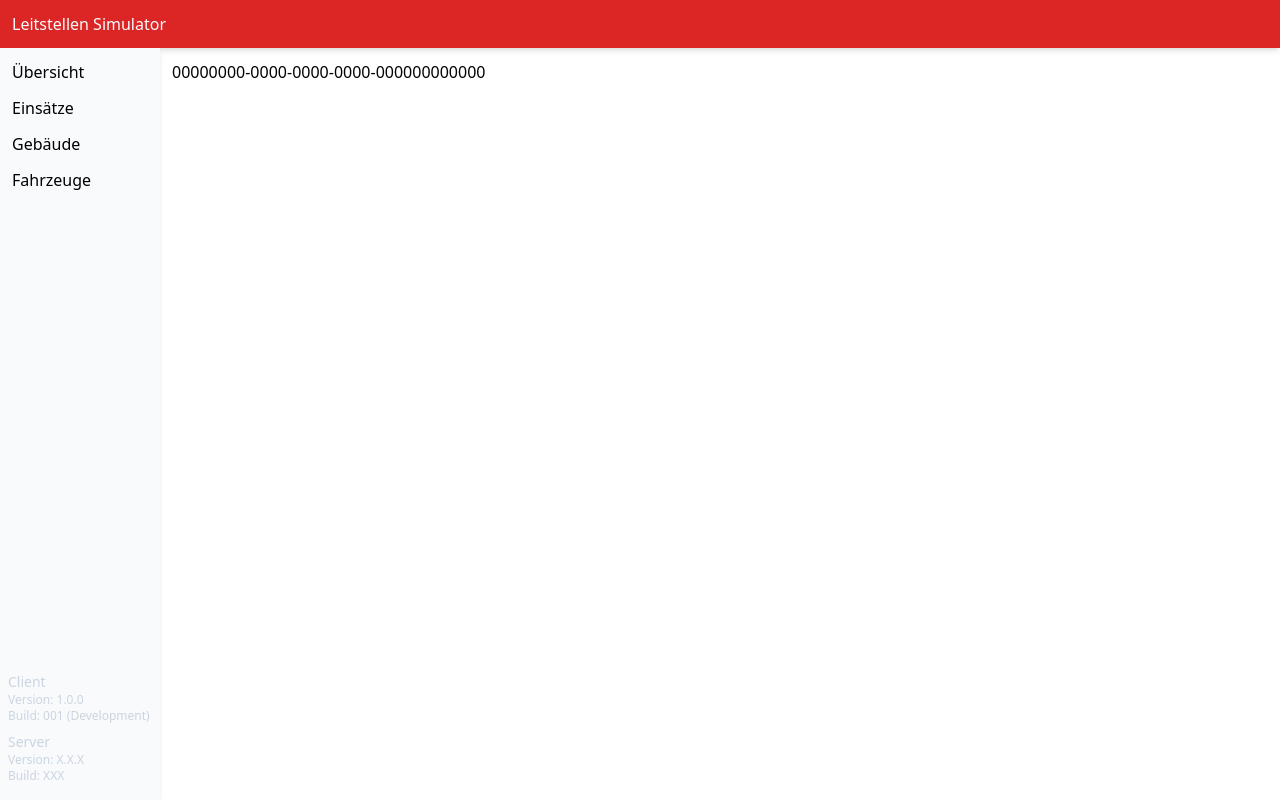
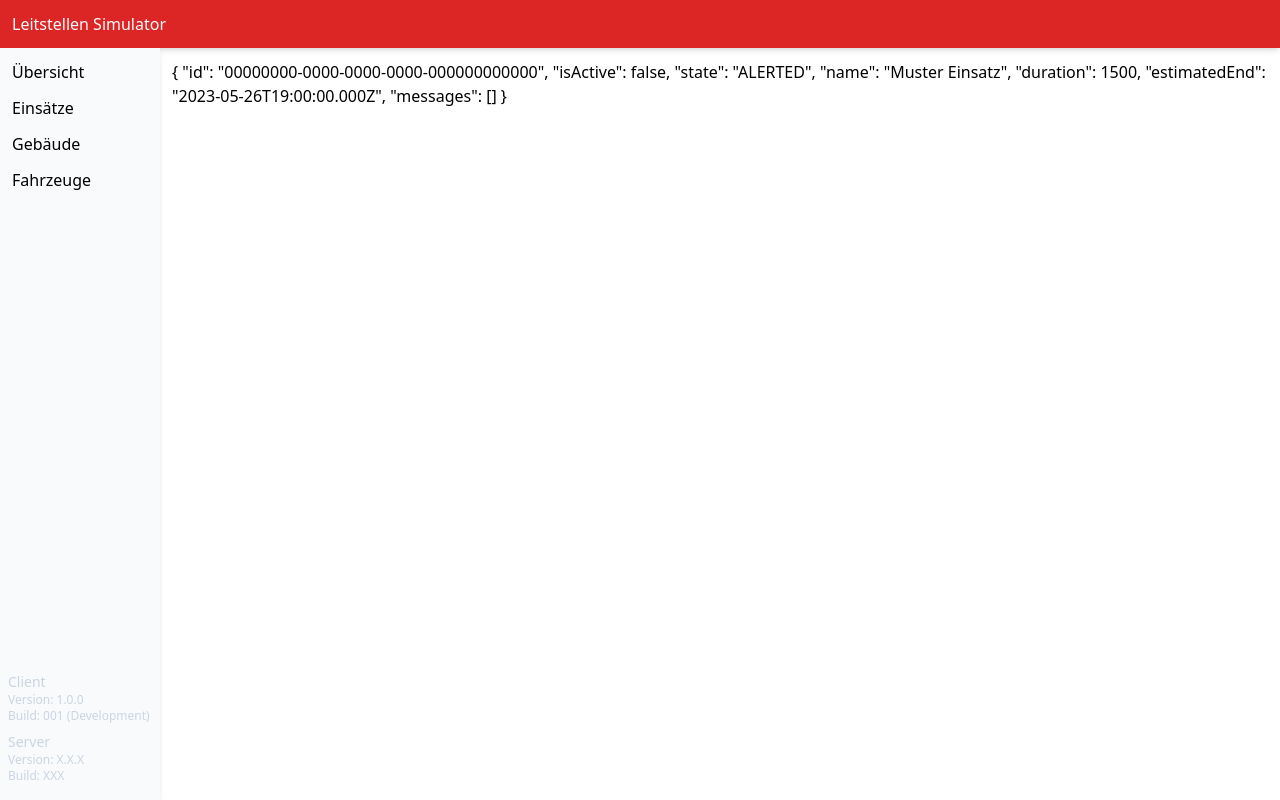
Before and after one commit to LeitstellenSimulator/game, a Nuxt app: page /missions/00000000-0000-0000-0000-000000000000 in a window 1280 px wide. Built offline with nearby package versions, Linux system fonts and the light colour scheme.

Commit message:
Progress animation

```diff
--- a/components/MissionCard.vue
+++ b/components/MissionCard.vue
@@ -4,7 +4,7 @@
       <h3>{{ mission.name }}</h3>
       <base-progress
         :max="mission.duration"
-        :value="mission.current"
+        :value="current"
         :animate="makeAnimate()"
         :variant="makeVariant()"
       />
@@ -31,7 +31,7 @@ import { defineComponent } from "vue";
 import { MissionState } from "~/enums/MissionState";
 import { Mission } from "~/types/mission";
 import { MissionMessageType } from "~/enums/MissionMessageType";
-import BaseButton from "~/components/baseComponents/BaseButton.vue";
+import { calcDuration } from "~/lib/duration";
 
 export default defineComponent({
   name: "MissionCard",
@@ -43,8 +43,7 @@ export default defineComponent({
           id: "00000000-0000-0000-0000-000000000000",
           state: MissionState.ALERTED,
           name: "Muster Einsatz",
-          duration: 3600,
-          current: 3000,
+          estimatedEnd: "2023-05-26T19:00:00.000Z",
           messages: [],
         } as Mission;
       },
@@ -53,13 +52,20 @@ export default defineComponent({
   data() {
     return {
       animate: false,
+      interval: null as any,
+      current: calcDuration(this.mission.estimatedEnd),
     };
   },
 
+  beforeDestroy() {
+    clearInterval(this.interval);
+  },
+
+  created() {
+    this.setupInterval();
+  },
+
   methods: {
-    BaseButton() {
-      return BaseButton;
-    },
     makeVariant(): String {
       switch (this.mission.state) {
         case MissionState.ALERTED:
@@ -73,7 +79,7 @@ export default defineComponent({
           return "primary";
       }
     },
-    makeAnimate(): Boolean {
+    makeAnimate() {
       switch (this.mission.state) {
         case MissionState.ARRIVED:
           return true;
@@ -94,6 +100,15 @@ export default defineComponent({
           return "secondary";
       }
     },
+
+    setupInterval() {
+      if (this.mission.state !== MissionState.ARRIVED && !this.mission.isActive)
+        return;
+
+      this.interval = setInterval(() => {
+        this.current = calcDuration(this.mission.estimatedEnd);
+      }, 5000);
+    },
   },
 });
 </script>
--- a/components/baseComponents/BaseProgress.vue
+++ b/components/baseComponents/BaseProgress.vue
@@ -43,7 +43,7 @@ export default defineComponent({
 }
 
 .progressbar .progress {
-  @apply h-full;
+  @apply h-full transition-all duration-500;
 
   width: var(--width);
   background-size: 30px 30px;
--- /dev/null
+++ b/lib/duration.ts
@@ -0,0 +1,6 @@
+export function calcDuration(iso: string) {
+  const now = new Date().valueOf();
+  const then = new Date(iso).valueOf();
+
+  return (then - now) / 1000;
+}
--- a/pages/missions/_id/index.vue
+++ b/pages/missions/_id/index.vue
@@ -1,5 +1,5 @@
 <template>
-  <div>{{ $route.params.id }}</div>
+  <div>{{ mission }}</div>
 </template>
 
 <script lang="ts">
@@ -7,6 +7,25 @@ import { defineComponent } from "vue";
 
 export default defineComponent({
   name: "index",
+  data() {
+    return {
+      missionId: this.$route.params.id,
+      mission: {},
+    };
+  },
+
+  created() {
+    this.getMission();
+  },
+
+  methods: {
+    async getMission() {
+      this.mission = await this.$store.dispatch(
+        "missions/getMission",
+        this.missionId
+      );
+    },
+  },
 });
 </script>
 
--- a/pages/missions/index.vue
+++ b/pages/missions/index.vue
@@ -13,61 +13,12 @@
 
 <script lang="ts">
 import { defineComponent } from "vue";
-import { MissionState } from "~/enums/MissionState";
-import { Mission } from "~/types/mission";
-import { MissionMessageType } from "~/enums/MissionMessageType";
 
 export default defineComponent({
   name: "index",
   data() {
     return {
-      missions: [
-        {
-          id: "00000000-0000-0000-0000-000000000000",
-          state: MissionState.ALERTED,
-          name: "Muster Einsatz",
-          duration: 3600,
-          current: 3000,
-          messages: [],
-        },
-        {
-          id: "00000000-0000-0000-0000-000000000001",
-          state: MissionState.DISPATCHED,
-          name: "Muster Einsatz",
-          duration: 3600,
-          current: 3000,
-          messages: [],
-        },
-        {
-          id: "00000000-0000-0000-0000-000000000002",
-          state: MissionState.ARRIVED,
-          name: "Muster Einsatz",
-          duration: 3600,
-          current: 3000,
-          messages: [],
-        },
-        {
-          id: "00000000-0000-0000-0000-000000000003",
-          state: MissionState.MISSING_VEHICLE,
-          name: "Muster Einsatz",
-          duration: 3600,
-          current: 3000,
-          messages: [
-            {
-              type: MissionMessageType.ERROR,
-              message: "Fehlende Fahrzeuge: LF20",
-            },
-            {
-              type: MissionMessageType.ERROR,
-              message: "Fehlende Fahrzeuge: DLK23",
-            },
-            {
-              type: MissionMessageType.ERROR,
-              message: "Fehlende Fahrzeuge: TSF/16/45",
-            },
-          ],
-        },
-      ] as Mission[],
+      missions: this.$store.state.missions.missions,
     };
   },
 });
--- /dev/null
+++ b/store/missions.ts
@@ -0,0 +1,71 @@
+import { MissionState } from "~/enums/MissionState";
+import { MissionMessageType } from "~/enums/MissionMessageType";
+import { Mission } from "~/types/mission";
+
+export const state = () => ({
+  missions: [
+    {
+      id: "00000000-0000-0000-0000-000000000000",
+      isActive: false,
+      state: MissionState.ALERTED,
+      name: "Muster Einsatz",
+      duration: 1500,
+      estimatedEnd: "2023-05-26T19:00:00.000Z",
+      messages: [],
+    },
+    {
+      id: "00000000-0000-0000-0000-000000000001",
+      isActive: false,
+      state: MissionState.DISPATCHED,
+      name: "Muster Einsatz",
+      duration: 200,
+      estimatedEnd: "2023-05-26T19:14:00.000Z",
+      messages: [],
+    },
+    {
+      id: "00000000-0000-0000-0000-000000000002",
+      isActive: true,
+      state: MissionState.ARRIVED,
+      name: "Muster Einsatz",
+      duration: 100,
+      estimatedEnd: "2023-05-26T19:11:00.000Z",
+      messages: [],
+    },
+    {
+      id: "00000000-0000-0000-0000-000000000003",
+      isActive: true,
+      state: MissionState.MISSING_VEHICLE,
+      name: "Muster Einsatz",
+      duration: 100,
+      estimatedEnd: "2023-05-26T19:30:00.000Z",
+      messages: [
+        {
+          type: MissionMessageType.ERROR,
+          message: "Fehlende Fahrzeuge: LF20",
+        },
+        {
+          type: MissionMessageType.ERROR,
+          message: "Fehlende Fahrzeuge: DLK23",
+        },
+        {
+          type: MissionMessageType.ERROR,
+          message: "Fehlende Fahrzeuge: TSF/16/45",
+        },
+      ],
+    },
+  ] as Mission[],
+});
+
+export const getters = {};
+
+export const mutations = {};
+
+export const actions = {
+  getMission({ state }: any, missionID: string) {
+    const mission: Mission = state.missions.find(
+      (mission: Mission) => mission.id === missionID
+    );
+
+    return mission;
+  },
+};
```
Also changed, not shown: types/mission.ts (+6 -5 lines), store/index.ts (added).
